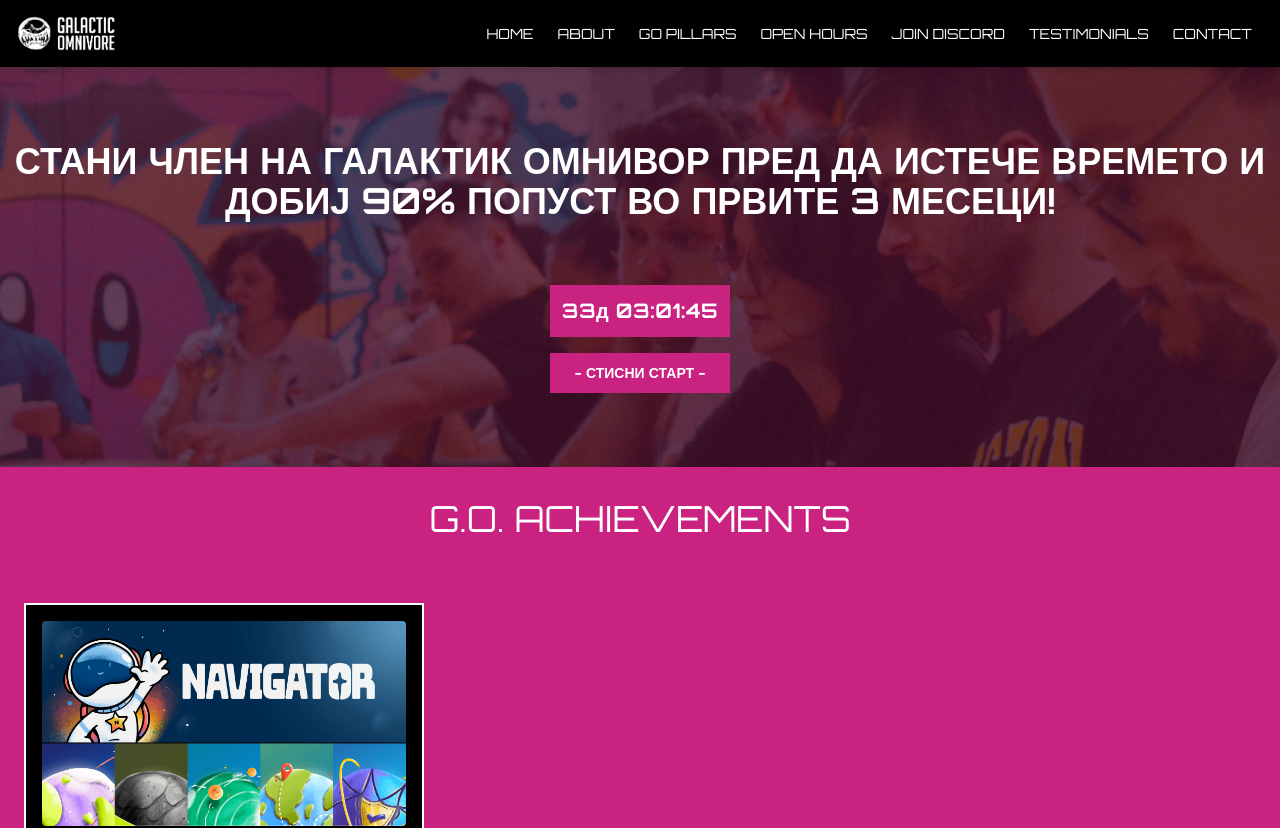
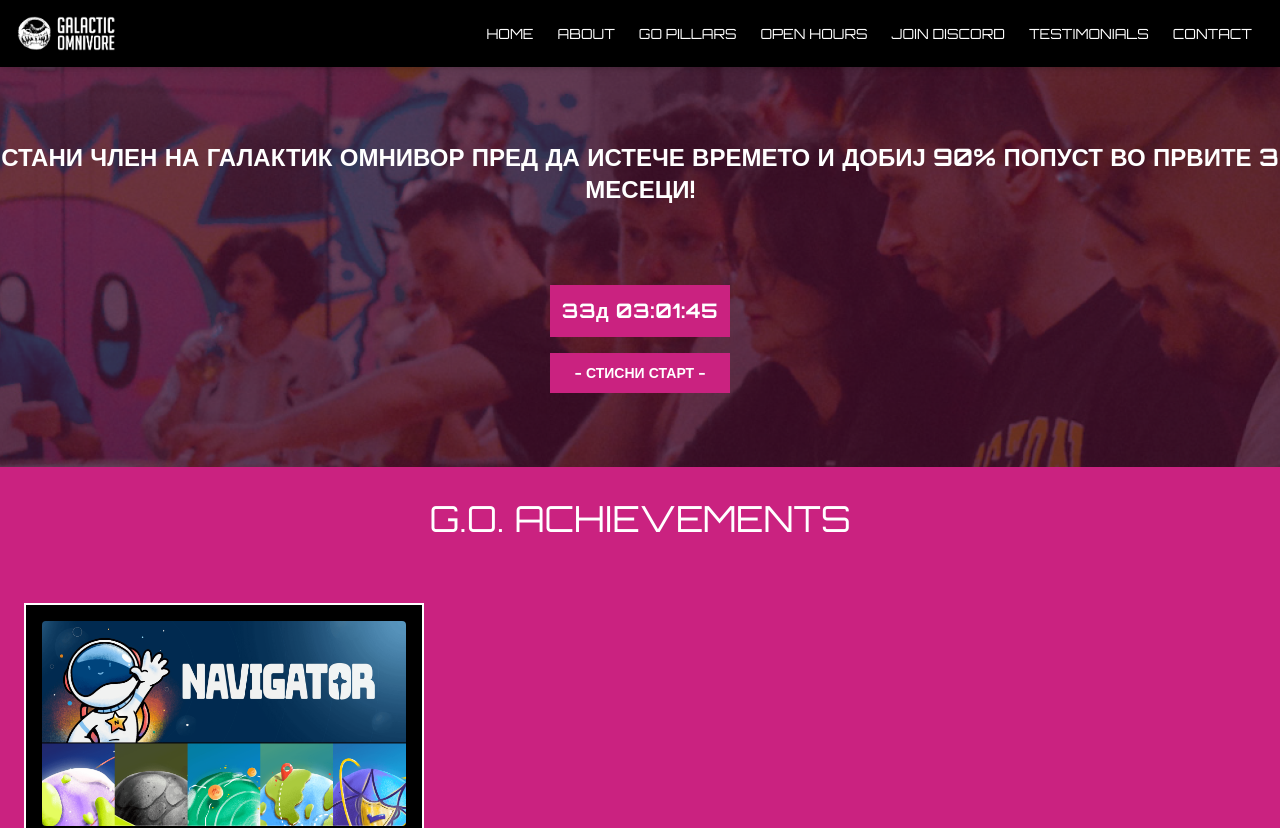
Before and after one commit to GalacticOmnivoreElder/gowebsite, a Next.js app: page / in a window 1280 px wide. Shown: the top 828 px of the page. Built offline with nearby package versions, Linux system fonts and the light colour scheme.

Commit message:
Fix text

```diff
--- a/src/app/page.js
+++ b/src/app/page.js
@@ -804,7 +804,7 @@
           className="w-full h-full object-cover"
         />
         <div className="absolute inset-0 flex flex-col justify-center items-center text-center">
-          <h1 className="text-white text-4xl font-bold mb-12">
+          <h1 className="text-white text-2xl font-bold mb-16">
             СТАНИ ЧЛЕН НА ГАЛАКТИК ОМНИВОР
             ПРЕД ДА ИСТЕЧЕ ВРЕМЕТО И ДОБИЈ
             90% ПОПУСТ ВО ПРВИТЕ 3 МЕСЕЦИ!
```
